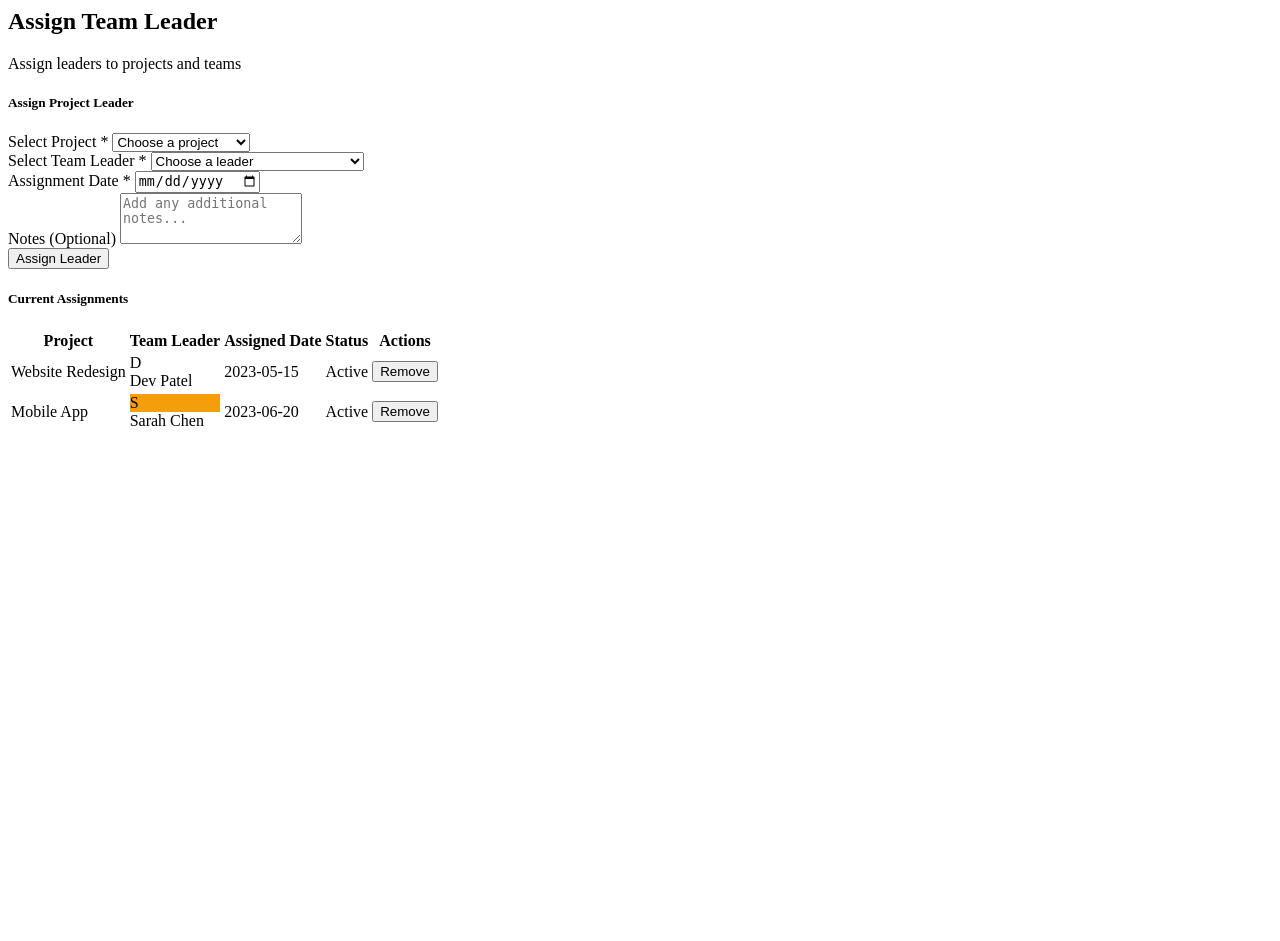
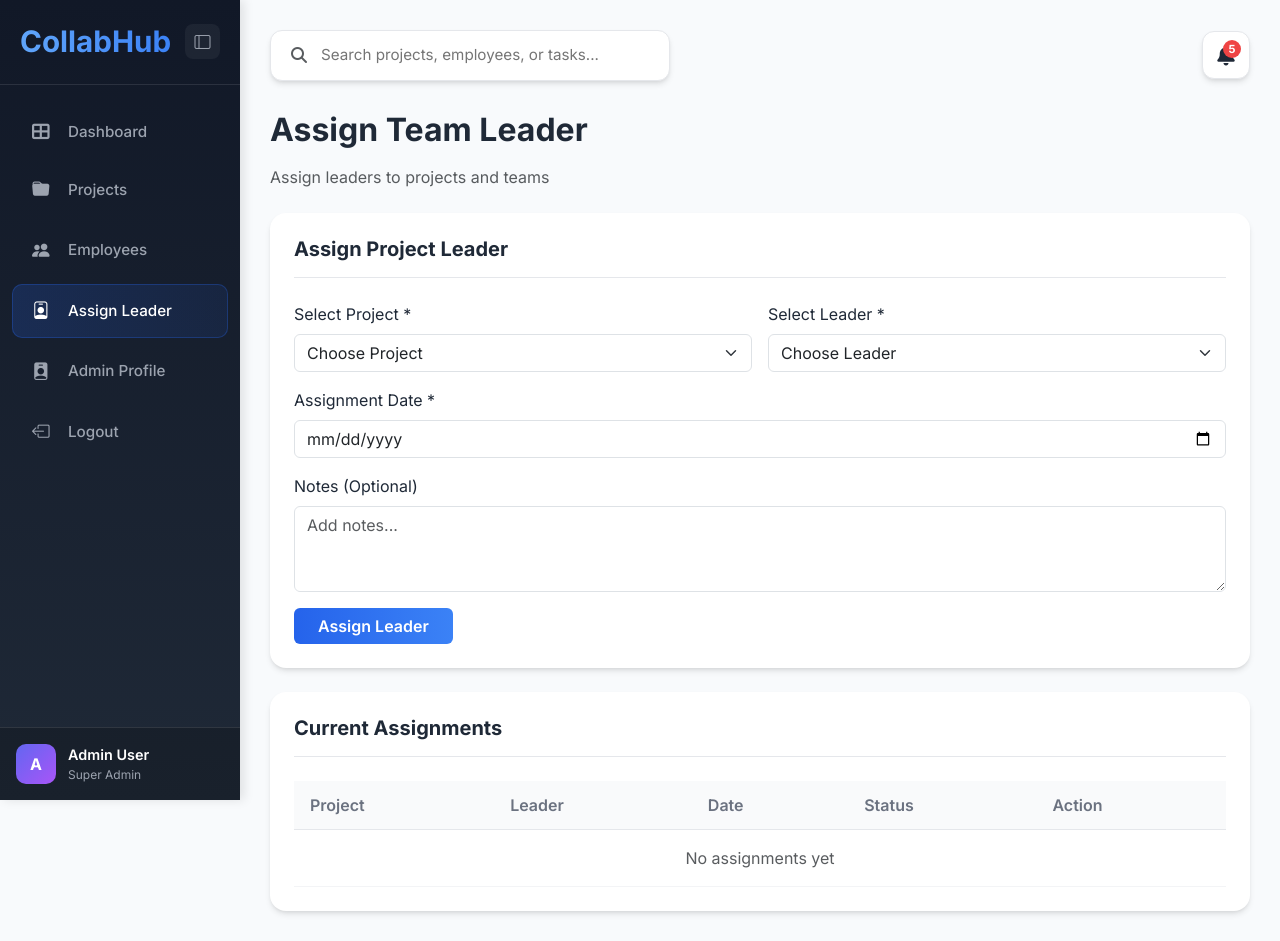
Before and after one commit to JP-0506/CollabHub, a Flask app: page /admin/assign-leader in a window 1280 px wide. Before the commit the page ends 426 px from the top, so only its background shows below. Run offline with Flask 3, Linux system fonts and the light colour scheme; the visitor is signed in with stand-in values (Sample User, id 1).

Commit message:
Remove SPA & add jinja template inheritance

```diff
--- a/templates/admin/section/assign_leader.html
+++ b/templates/admin/section/assign_leader.html
@@ -1,128 +1,249 @@
+{% extends "admin/admin.html" %}
+
+{% block content %}
+
 <div class="fade-in">
 
-    <h2 class="fw-bold mb-4">Assign Team Leader</h2>
-    <p class="text-muted mb-4">Assign leaders to projects and teams</p>
+    <!-- ================= HEADER ================= -->
 
-    <div class="table-card">
+    <h2 class="fw-bold mb-3">
+        Assign Team Leader
+    </h2>
 
-        <h5 class="fw-bold mb-4">Assign Project Leader</h5>
+    <p class="text-muted mb-4">
+        Assign leaders to projects and teams
+    </p>
 
-        <form id="assignLeaderForm" onsubmit="return assignLeader()">
+
+    <!-- ================= ASSIGN FORM ================= -->
+
+    <div class="table-card mb-4">
+
+        <h5 class="fw-bold mb-4">
+            Assign Project Leader
+        </h5>
+
+
+        <form method="POST" action="{{ url_for('admin.assign_leader') }}">
+
 
             <div class="row g-3">
 
+
+                <!-- Project -->
                 <div class="col-md-6">
-                    <label class="form-label">Select Project *</label>
-                    <select class="form-select" id="projectSelect" required>
-                        <option value="">Choose a project</option>
-                        <option>Website Redesign</option>
-                        <option>Mobile App</option>
-                        <option>Backend API</option>
-                        <option>Database Migration</option>
+
+                    <label class="form-label">
+                        Select Project *
+                    </label>
+
+                    <select name="project_id" class="form-select" required>
+
+                        <option value="">
+                            Choose Project
+                        </option>
+
+                        {% for project in projects %}
+
+                        <option value="{{ project.project_id }}">
+                            {{ project.project_name }}
+                        </option>
+
+                        {% endfor %}
+
                     </select>
+
                 </div>
 
+
+                <!-- Leader -->
                 <div class="col-md-6">
-                    <label class="form-label">Select Team Leader *</label>
-                    <select class="form-select" id="leaderSelect" required>
-                        <option value="">Choose a leader</option>
-                        <option>Dev Patel (Senior Developer)</option>
-                        <option>Sarah Chen (UI/UX Designer)</option>
-                        <option>Alex Johnson (Project Manager)</option>
-                        <option>Maria Garcia (Team Lead)</option>
+
+                    <label class="form-label">
+                        Select Leader *
+                    </label>
+
+                    <select name="leader_id" class="form-select" required>
+
+                        <option value="">
+                            Choose Leader
+                        </option>
+
+                        {% for leader in leaders %}
+
+                        <option value="{{ leader.user_id }}">
+                            {{ leader.name }}
+                            ({{ leader.designation }})
+                        </option>
+
+                        {% endfor %}
+
                     </select>
+
                 </div>
 
+
+                <!-- Date -->
                 <div class="col-12">
-                    <label class="form-label">Assignment Date *</label>
-                    <input type="date" class="form-control" id="assignmentDate" required>
+
+                    <label class="form-label">
+                        Assignment Date *
+                    </label>
+
+                    <input type="date" name="assigned_date" class="form-control" required>
+
                 </div>
 
+
+                <!-- Notes -->
                 <div class="col-12">
-                    <label class="form-label">Notes (Optional)</label>
-                    <textarea class="form-control" id="assignmentNotes" rows="3"
-                        placeholder="Add any additional notes..."></textarea>
+
+                    <label class="form-label">
+                        Notes (Optional)
+                    </label>
+
+                    <textarea name="notes" class="form-control" rows="3" placeholder="Add notes..."></textarea>
+
                 </div>
 
+
+                <!-- Submit -->
                 <div class="col-12">
+
                     <button type="submit" class="btn btn-primary px-4">
+
                         Assign Leader
+
                     </button>
+
                 </div>
 
             </div>
+
         </form>
+
     </div>
 
 
+
+    <!-- ================= ASSIGNMENTS TABLE ================= -->
+
     <div class="table-card mt-4">
 
-        <h5 class="fw-bold mb-4">Current Assignments</h5>
+        <h5 class="fw-bold mb-4">
+            Current Assignments
+        </h5>
+
 
         <table class="custom-table">
 
             <thead>
+
                 <tr>
                     <th>Project</th>
-                    <th>Team Leader</th>
-                    <th>Assigned Date</th>
+                    <th>Leader</th>
+                    <th>Date</th>
                     <th>Status</th>
-                    <th>Actions</th>
+                    <th>Action</th>
                 </tr>
+
             </thead>
+
 
             <tbody>
 
+
+                {% for a in assignments %}
+
                 <tr>
-                    <td>Website Redesign</td>
+
+                    <!-- Project -->
                     <td>
+                        {{ a.project_name }}
+                    </td>
+
+
+                    <!-- Leader -->
+                    <td>
+
                         <div class="d-flex align-items-center">
-                            <div class="user-avatar me-2">D</div>
-                            Dev Patel
+
+                            <div class="user-avatar me-2">
+                                {{ a.leader_name[0] }}
+                            </div>
+
+                            {{ a.leader_name }}
+
                         </div>
+
                     </td>
-                    <td>2023-05-15</td>
+
+
+                    <!-- Date -->
                     <td>
+                        {{ a.assigned_date }}
+                    </td>
+
+
+                    <!-- Status -->
+                    <td>
+
+                        {% if a.status == "active" %}
+
                         <span class="status-badge status-active">
                             Active
                         </span>
+
+                        {% else %}
+
+                        <span class="status-badge status-inactive">
+                            Inactive
+                        </span>
+
+                        {% endif %}
+
                     </td>
+
+
+                    <!-- Remove -->
                     <td>
-                        <button class="btn btn-sm btn-outline-danger" onclick="removeAssignment(this)">
-                            Remove
-                        </button>
+
+                        <form method="POST" action="{{ url_for('admin.remove_assignment', id=a.id) }}"
+                            onsubmit="return confirm('Remove this assignment?')">
+
+                            <button type="submit" class="btn btn-sm btn-outline-danger">
+
+                                Remove
+
+                            </button>
+
+                        </form>
+
                     </td>
+
                 </tr>
 
+                {% else %}
+
                 <tr>
-                    <td>Mobile App</td>
-                    <td>
-                        <div class="d-flex align-items-center">
-                            <div class="user-avatar me-2" style="background:#f59e0b">
-                                S
-                            </div>
-                            Sarah Chen
-                        </div>
+
+                    <td colspan="5" class="text-center text-muted">
+
+                        No assignments yet
+
                     </td>
-                    <td>2023-06-20</td>
-                    <td>
-                        <span class="status-badge status-active">
-                            Active
-                        </span>
-                    </td>
-                    <td>
-                        <button class="btn btn-sm btn-outline-danger" onclick="removeAssignment(this)">
-                            Remove
-                        </button>
-                    </td>
+
                 </tr>
+
+                {% endfor %}
+
 
             </tbody>
 
         </table>
+
     </div>
 
 </div>
 
-
-<script src="{{ url_for('static', filename='js/admin/assign_leader.js') }}"></script>
+{% endblock %}
```
